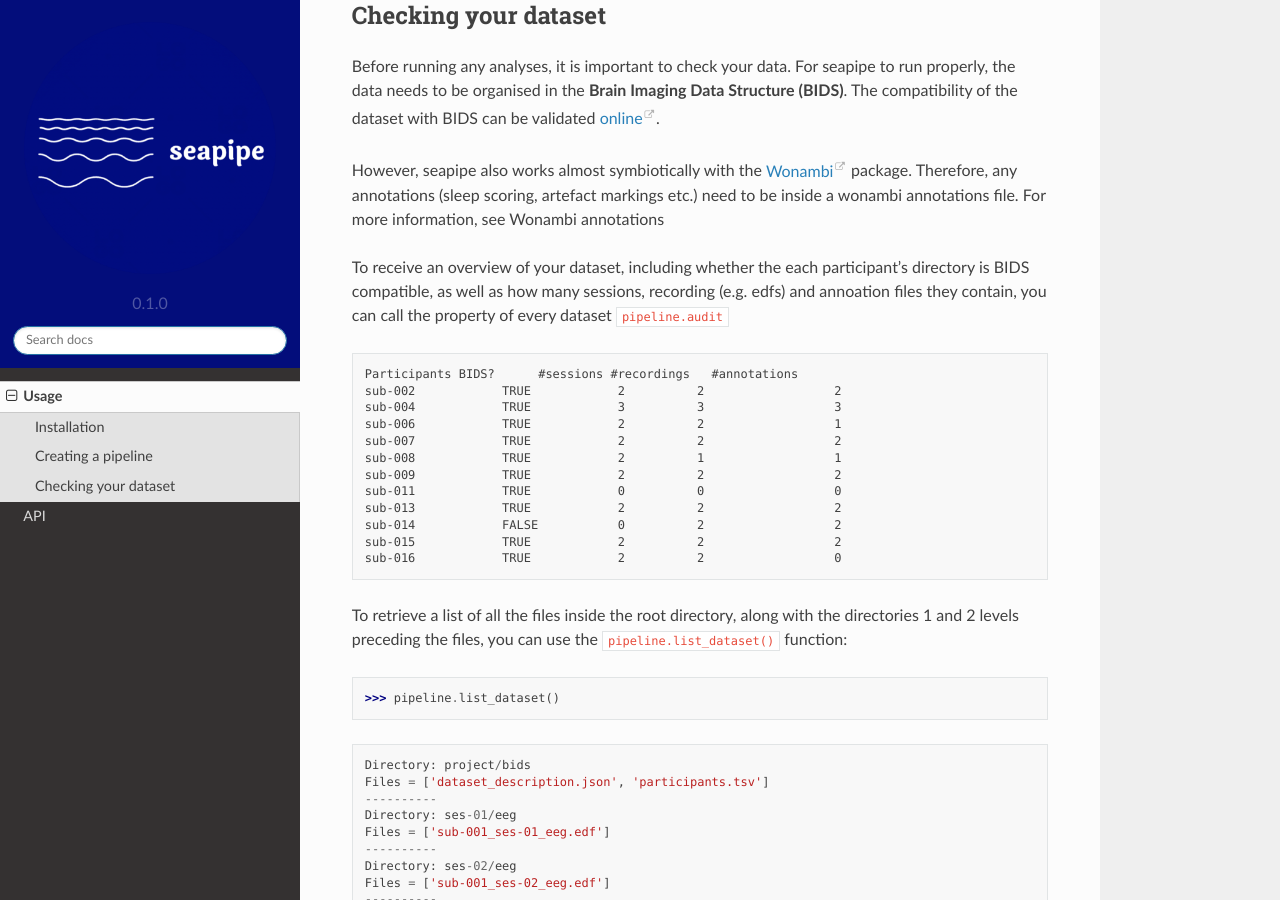
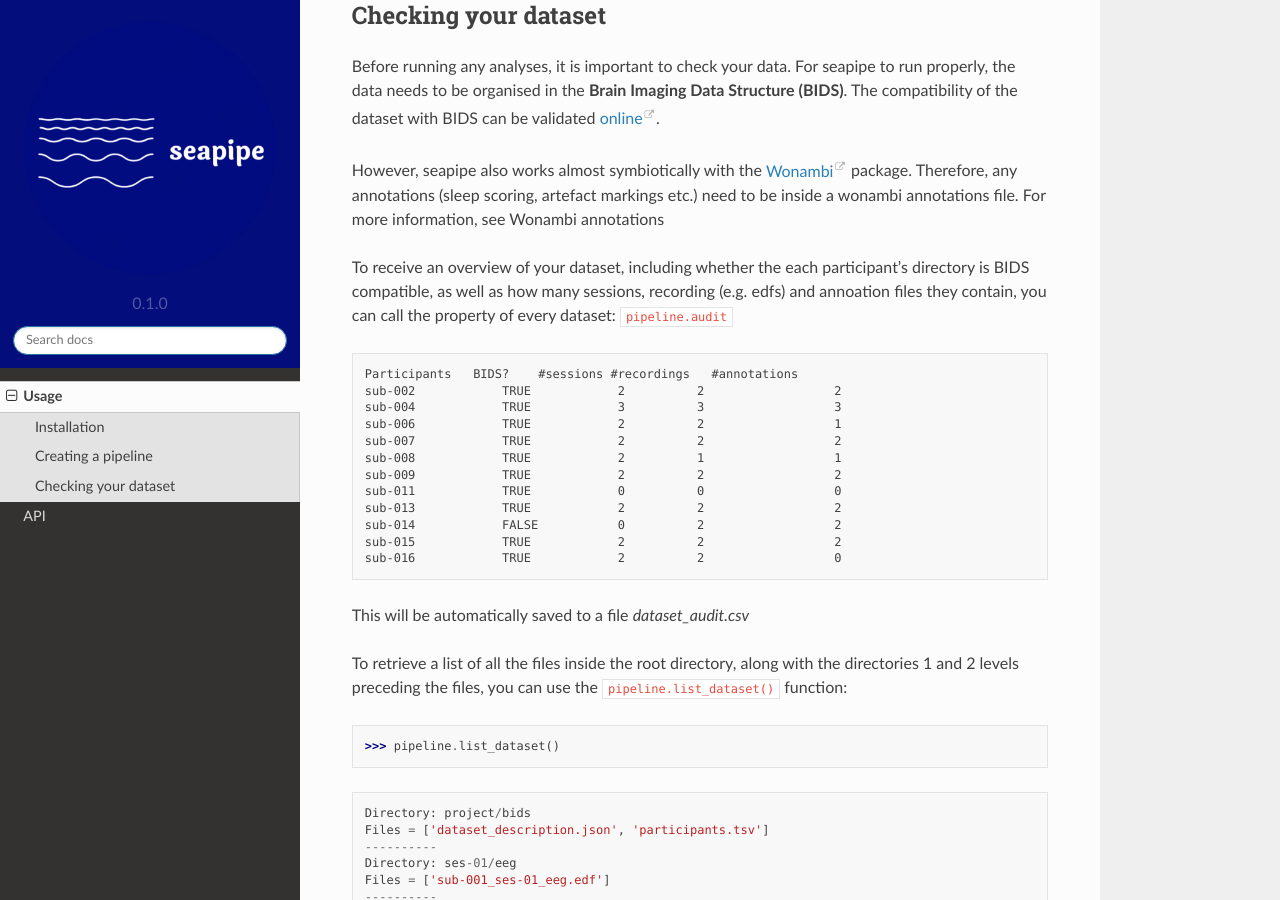
Before and after one commit to nathanecross/seapipe, a Sphinx documentation site: the page built from docs/source/usage.rst, in a window 1280 px wide and 900 px high, scrolled down 684 px. Built offline with Sphinx 7.4.7 and the Read the Docs theme 2.0.0, drawn with Linux system fonts in a browser that asks for light colours.

Commit message:
Update usage.rst

```diff
--- a/docs/source/usage.rst
+++ b/docs/source/usage.rst
@@ -39,10 +39,10 @@ Therefore, any annotations (sleep scoring, artefact markings etc.) need to be in
 For more information, see :doc:`Wonambi annotations`
 
 To receive an overview of your dataset, including whether the each participant's directory is BIDS compatible, as well as
-how many sessions, recording (e.g. edfs) and annoation files they contain, you can call the property of every dataset
+how many sessions, recording (e.g. edfs) and annoation files they contain, you can call the property of every dataset:
 ``pipeline.audit``
 ::
-   Participants	BIDS?	   #sessions #recordings   #annotations
+   Participants   BIDS?	   #sessions #recordings   #annotations
    sub-002	      TRUE	      2	         2	            2
    sub-004	      TRUE	      3	         3	            3
    sub-006	      TRUE	      2	         2	            1
@@ -55,6 +55,8 @@ how many sessions, recording (e.g. edfs) and annoation files they contain, you c
    sub-015	      TRUE	      2	         2	            2
    sub-016	      TRUE	      2	         2	            0
 
+
+This will be automatically saved to a file *dataset_audit.csv*
 
 To retrieve a list of all the files inside the root directory, along with the
 directories 1 and 2 levels preceding the files,
```
